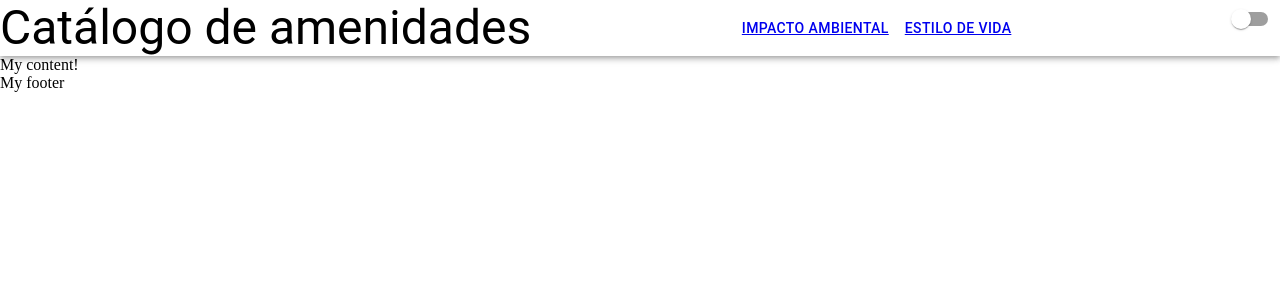
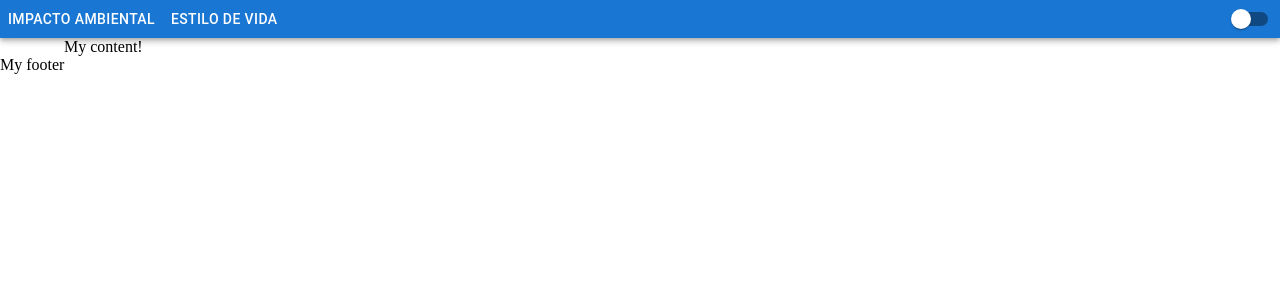
Before and after one commit to manuelrodgzz/doorvel-challenge, a Next.js app: page / in a window 1280 px wide. Shown: the top 300 px of the page. Built offline with nearby package versions, Linux system fonts and the light colour scheme.

Commit message:
Theme finished

```diff
--- a/app/amenity-parent/[id]/client.tsx
+++ b/app/amenity-parent/[id]/client.tsx
@@ -14,7 +14,7 @@ const AmenityParentPageClient: FC<Props> = ({amenity, childAmenities}) => {
 
     return (
         <>
-            <Text variant='h1'>{amenity.name}</Text>
+            <Text variant='h1' my={8}>{amenity.name}</Text>
 
             <Pages<AmenityChild>
                 items={childAmenities}
--- a/app/global.css
+++ b/app/global.css
@@ -3,12 +3,17 @@ body {
 }
 
 h1 {
-    font-size: 24px;
+    font-size: 40px !important;
 }
 
-/* Medium devices (landscape tablets, 768px and up) */
-@media only screen and (min-width: 768px) {
-    h1 {
-        font-size: 40px;
-    }
+h2 {
+    font-size: 36px !important;
 }
+
+h3 {
+    font-size: 32px !important;
+}
+
+h4 {
+    font-size: 24px !important;
+}
--- a/components/Text/index.tsx
+++ b/components/Text/index.tsx
@@ -1,15 +1,37 @@
 "use client"
-import { ThemeContext } from "@/theme";
-import { Typography, TypographyProps } from "@mui/material";
+import { Theme, ThemeContext, ThemedStyleObject } from "@/theme";
+import styled from "@emotion/styled";
+import { Typography as MUITypography, TypographyProps } from "@mui/material";
 import { FC, useContext } from "react";
 
+const themedStyles: ThemedStyleObject = {
+    dark: {
+        color: 'white'
+    },
+    light: {
+        color: 'black'
+    }
+}
+
+type CustomTypographyProps = {
+    className?: string
+    appTheme: Theme
+} & TypographyProps
+
+const Typography: FC<CustomTypographyProps> = ({appTheme, ...props}) => (
+    <MUITypography {...props}>
+
+    </MUITypography>
+)
+
+const StyledTypography = styled(Typography)(props => themedStyles[props.appTheme])
 
 const Text: FC<TypographyProps> = (props) => {
 
-    const { theme } = useContext(ThemeContext)
+    const { appTheme } = useContext(ThemeContext)
 
     return (
-        <Typography {...props} color={theme.text}/>
+        <StyledTypography {...props} appTheme={appTheme}/>
     )
 }
 
--- a/components/header/index.tsx
+++ b/components/header/index.tsx
@@ -4,8 +4,7 @@ import NextLink from 'next/link'
 import { AppBar, Box, Button, Switch } from "@mui/material";
 import styled from '@emotion/styled';
 import { css } from '@emotion/react';
-import Text from '../Text';
-import { Theme, ThemeContext } from '@/theme';
+import { Theme, ThemeContext, ThemedStyleObject } from '@/theme';
 
 export type NavItem = {
     url: string
@@ -18,11 +17,11 @@ type Props = {
 
 type NavbarProps = {
     children: ReactNode
-    theme: Theme
+    appTheme: Theme
     className?: string
 }
 
-const Navbar: FC<NavbarProps> = ({children, theme, className}) => {
+const Navbar: FC<NavbarProps> = ({children, className}) => {
 
     return (
         <AppBar className={className}>
@@ -31,23 +30,34 @@ const Navbar: FC<NavbarProps> = ({children, theme, className}) => {
     )
 }
 
+const themedStyles: ThemedStyleObject = {
+    dark: {
+        backgroundColor: 'black',
+    },
+    light: {
+        backgroundColor: '#1976d2'
+    }
+}
+
 const StyledNavbar = styled(Navbar)(props => css`
     flex-direction: row;
     justify-content: space-between;
     position: relative;
-    background-color: ${props.theme.background};
+
+    a {
+        text-decoration: none;
+        color: white;
+    }
+
+    ${css(themedStyles[props.appTheme])}
 `)
 
 const Header: FC<Props> = ({ pages }) => {
 
-    const { themeBoolean, toggleTheme, theme } = useContext(ThemeContext)
+    const { themeBoolean, toggleTheme, appTheme } = useContext(ThemeContext)
 
     return (
-        <StyledNavbar theme={theme}>
-            <Text variant='h3'>
-                Catálogo de amenidades
-            </Text>
-
+        <StyledNavbar appTheme={appTheme}>
             <Box alignItems='center' display='flex'>
                 {
                     pages.map((page, i) => (
--- a/layout/index.tsx
+++ b/layout/index.tsx
@@ -1,9 +1,9 @@
 'use client'
 import Footer from '@/components/footer'
 import Header, { NavItem } from '@/components/header'
-import { Theme, ThemeContext } from '@/theme'
-import { css } from '@emotion/react'
+import { Theme, ThemeContext, ThemedStyleObject } from '@/theme'
 import styled from '@emotion/styled'
+import { Container } from '@mui/material'
 import { FC, ReactNode, useContext } from 'react'
 
 type Props = {
@@ -12,7 +12,7 @@ type Props = {
 
 type BodyProps = {
     children: ReactNode
-    theme: Theme
+    appTheme: Theme
     className?: string
 }
 
@@ -20,15 +20,22 @@ const Body: FC<BodyProps> = ({children, className}) => (<body className={classNa
     {children}
 </body>)
 
-const StyledBody = styled(Body)(props => css`
-    background-color: ${props.theme.background};
-`)
+const themedStyles: ThemedStyleObject = {
+    dark: {
+        backgroundColor: '#242424'
+    },
+    light: {
+        backgroundColor: 'light'
+    }
+}
+
+const StyledBody = styled(Body)(props => (themedStyles[props.appTheme]))
 
 /** It is not possible to import server components from client components BUT it its possible to pass server components
  * to client components throughs props. This Layout is a client component but will receive a server component throught
  * the children prop*/
 const Layout: FC<Props> = ({children}) => {
-    const { theme } = useContext(ThemeContext)
+    const { appTheme } = useContext(ThemeContext)
 
     const pages: NavItem[] = [
         {
@@ -42,10 +49,12 @@ const Layout: FC<Props> = ({children}) => {
     ]
 
     return (
-        <StyledBody theme={theme}>
-            <Header pages={pages} />
+        <StyledBody appTheme={appTheme}>
+            <Header pages={pages}/>
             <main>
-                { children }
+                <Container>
+                    { children }
+                </Container>
             </main>
             <Footer />
         </StyledBody>
--- a/theme/index.tsx
+++ b/theme/index.tsx
@@ -1,15 +1,15 @@
 "use client"
 
-import { FC, ReactNode, createContext, useMemo, useState, useContext } from 'react'
+import { CSSObject } from '@emotion/react'
+import { FC, ReactNode, createContext, useMemo, useState } from 'react'
 
-export type Theme = {
-    text: string
-    background: string
-}
+export type Theme = 'light' | 'dark'
+
+export type ThemedStyleObject = Partial<Record<Theme, CSSObject>>
 
 type ThemeContextValue = {
     themeBoolean: boolean
-    theme: Theme,
+    appTheme: Theme,
     toggleTheme: () => void
 }
 
@@ -17,34 +17,24 @@ type Props = {
     children: ReactNode
 }
 
-const LIGHT_THEME: Theme = {
-    text: 'black',
-    background: 'white'
-}
-
-const DARK_THEME: Theme = {
-    text: 'white',
-    background: 'black'
-}
-
 export const ThemeContext = createContext<ThemeContextValue>({
     themeBoolean: false,
-    theme: LIGHT_THEME,
+    appTheme: 'light',
     toggleTheme: () => {}
 })
 
 
 export const ThemeProvider: FC<Props> = ({children}) => {
 
-    const [themeBoolean ,setThemeBoolean] = useState(false)
+    const [themeBoolean, setThemeBoolean] = useState(false)
 
     const toggleTheme = () => {
         setThemeBoolean(current => !current )
     }
 
-    const value = useMemo(() => ({
+    const value = useMemo<ThemeContextValue>(() => ({
         themeBoolean,
-        theme: themeBoolean ? DARK_THEME : LIGHT_THEME,
+        appTheme: themeBoolean ? 'dark' : 'light',
         toggleTheme
     }), [themeBoolean])
 
```
Also changed, not shown: components/card/index.tsx (+27 -7 lines), components/pages/index.tsx (+43 -7 lines).
